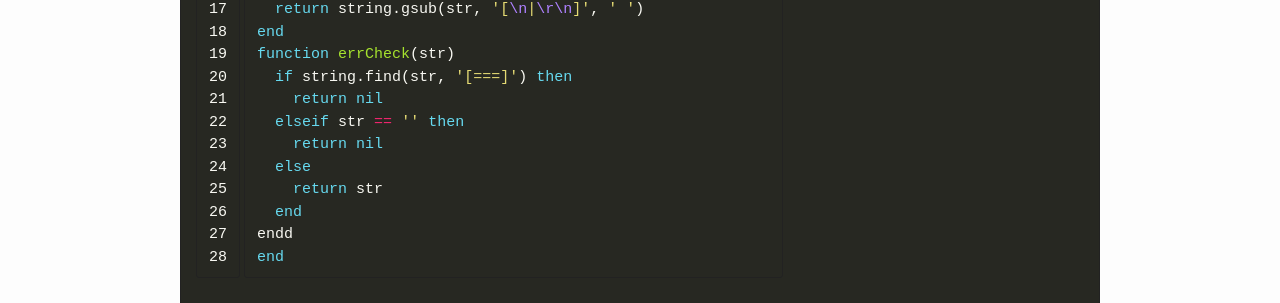
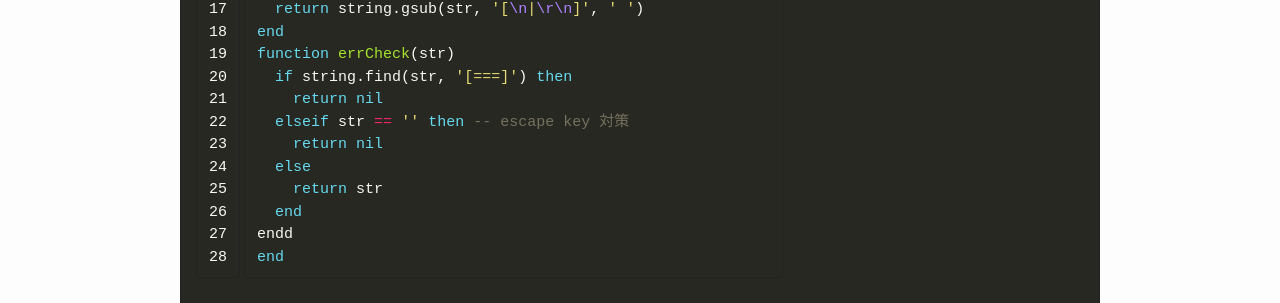
Before and after one commit to JunyaOnishi/JunyaOnishi.github.io, a Jekyll site: the page built from _posts/2015-04-21-Use-gibo-with-Peco-in-Nyagos.md, in a window 1280 px wide. Shown: the part 636-939 px from the top of the page. Built offline with Jekyll 4.4.1, drawn with Linux system fonts in a browser that asks for light colours.

Commit message:
Blog更新

```diff
--- a/_posts/2015-04-21-Use-gibo-with-Peco-in-Nyagos.md
+++ b/_posts/2015-04-21-Use-gibo-with-Peco-in-Nyagos.md
@@ -28,7 +28,7 @@ end
 function errCheck(str)
   if string.find(str, '[===]') then
     return nil
-  elseif str == '' then
+  elseif str == '' then -- escape key 対策
     return nil
   else
     return str
```
Also changed, not shown: 2 other files.
